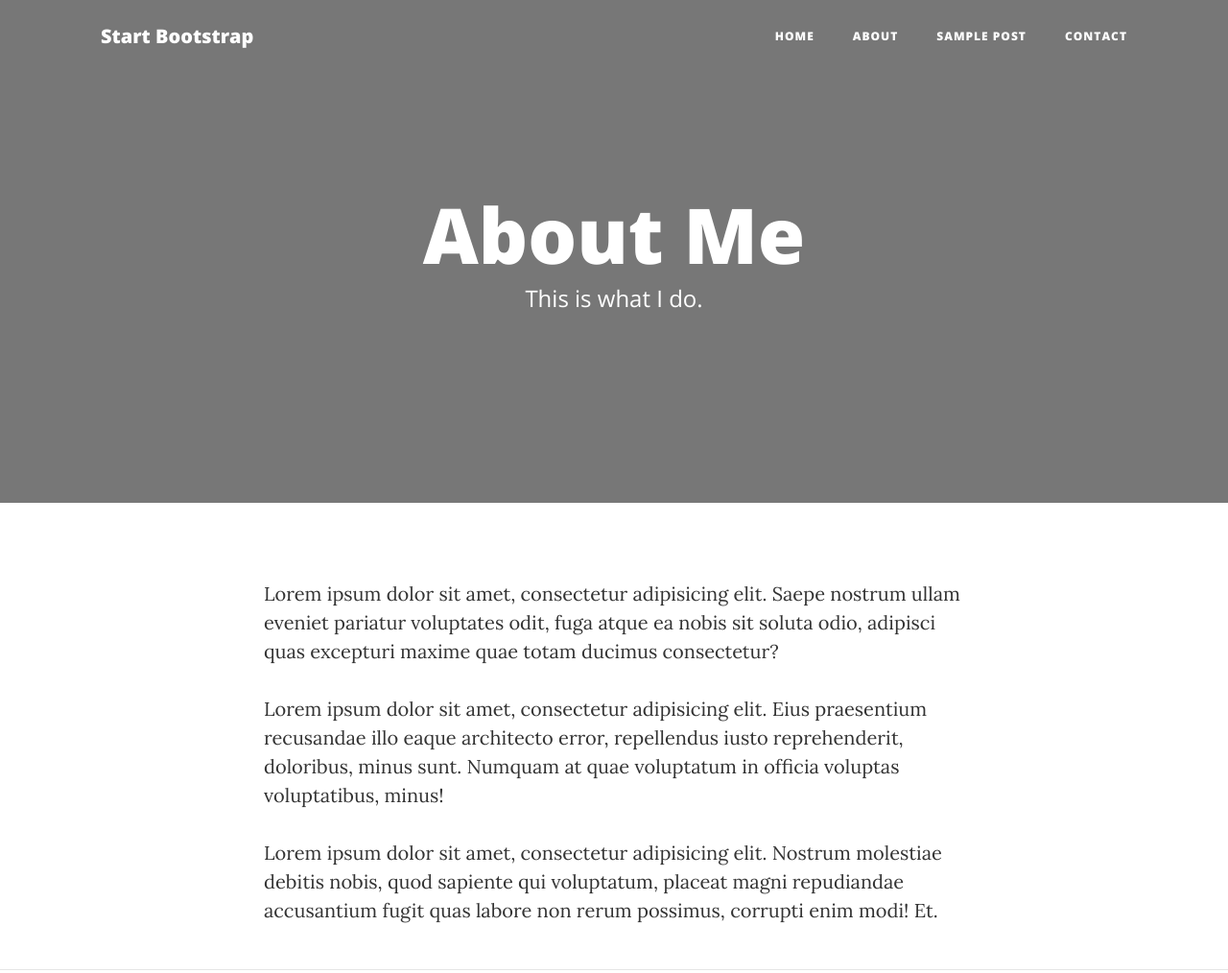
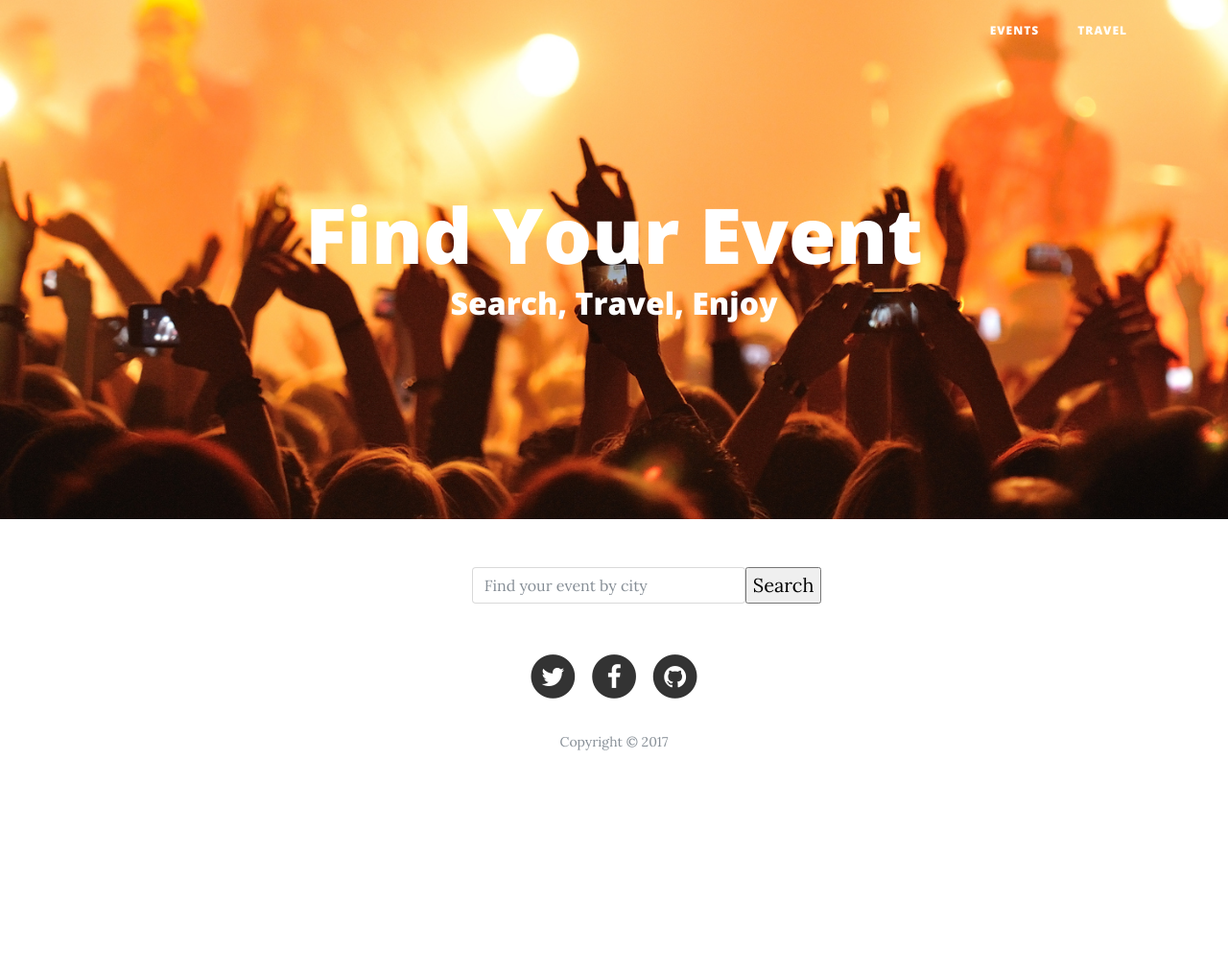
Before and after one commit to andyymontenegro/TravelLog, a website: page travel.html in a window 1280 px wide. Shown: the top 1014 px of the page at 96% size. After the commit the page ends 849 px from the top, so only its background shows below. Drawn offline with nearby package versions, Linux system fonts and the light colour scheme.

Commit message:
fixed travel page

```diff
--- a/travel.html
+++ b/travel.html
@@ -8,7 +8,7 @@
     <meta name="description" content="">
     <meta name="author" content="">
 
-    <title>Clean Blog - Start Bootstrap Theme</title>
+    <title>Find Events</title>
 
     <!-- Bootstrap core CSS -->
     <link href="vendor/bootstrap/css/bootstrap.min.css" rel="stylesheet">
@@ -28,7 +28,6 @@
     <!-- Navigation -->
     <nav class="navbar navbar-expand-lg navbar-light fixed-top" id="mainNav">
       <div class="container">
-        <a class="navbar-brand" href="index.html">Start Bootstrap</a>
         <button class="navbar-toggler navbar-toggler-right" type="button" data-toggle="collapse" data-target="#navbarResponsive" aria-controls="navbarResponsive" aria-expanded="false" aria-label="Toggle navigation">
           Menu
           <i class="fa fa-bars"></i>
@@ -36,16 +35,10 @@
         <div class="collapse navbar-collapse" id="navbarResponsive">
           <ul class="navbar-nav ml-auto">
             <li class="nav-item">
-              <a class="nav-link" href="index.html">Home</a>
+              <a class="nav-link" href="index.html">Events</a>
             </li>
             <li class="nav-item">
-              <a class="nav-link" href="about.html">About</a>
-            </li>
-            <li class="nav-item">
-              <a class="nav-link" href="post.html">Sample Post</a>
-            </li>
-            <li class="nav-item">
-              <a class="nav-link" href="contact.html">Contact</a>
+              <a class="nav-link" href="travel.html">Travel</a>
             </li>
           </ul>
         </div>
@@ -53,13 +46,15 @@
     </nav>
 
     <!-- Page Header -->
-    <header class="masthead" style="background-image: url('img/about-bg.jpg')">
+    <header class="masthead" style="background-image: url('img/concert2.jpg')">
       <div class="container">
         <div class="row">
           <div class="col-lg-8 col-md-10 mx-auto">
-            <div class="page-heading">
-              <h1>About Me</h1>
-              <span class="subheading">This is what I do.</span>
+            <div class="site-heading">
+              <h1>Find Your Event</h1>
+              <div class="subheading">
+                <h2>Search, Travel, Enjoy</h2>
+              </div>
             </div>
           </div>
         </div>
@@ -69,15 +64,13 @@
     <!-- Main Content -->
     <div class="container">
       <div class="row">
-        <div class="col-lg-8 col-md-10 mx-auto">
-          <p>Lorem ipsum dolor sit amet, consectetur adipisicing elit. Saepe nostrum ullam eveniet pariatur voluptates odit, fuga atque ea nobis sit soluta odio, adipisci quas excepturi maxime quae totam ducimus consectetur?</p>
-          <p>Lorem ipsum dolor sit amet, consectetur adipisicing elit. Eius praesentium recusandae illo eaque architecto error, repellendus iusto reprehenderit, doloribus, minus sunt. Numquam at quae voluptatum in officia voluptas voluptatibus, minus!</p>
-          <p>Lorem ipsum dolor sit amet, consectetur adipisicing elit. Nostrum molestiae debitis nobis, quod sapiente qui voluptatum, placeat magni repudiandae accusantium fugit quas labore non rerum possimus, corrupti enim modi! Et.</p>
-        </div>
+
+        <input type="search" name="" id="input" placeholder="Find your event by city" class="form-control" value="" required="required" title="" style= "width:25%; margin-left: 37%" >
+        <button id ="bandSearch">Search</button>
       </div>
     </div>
 
-    <hr>
+
 
     <!-- Footer -->
     <footer>
@@ -110,7 +103,7 @@
                 </a>
               </li>
             </ul>
-            <p class="copyright text-muted">Copyright &copy; Your Website 2017</p>
+            <p class="copyright text-muted">Copyright &copy; 2017</p>
           </div>
         </div>
       </div>
@@ -120,6 +113,7 @@
     <script src="vendor/jquery/jquery.min.js"></script>
     <script src="vendor/popper/popper.min.js"></script>
     <script src="vendor/bootstrap/js/bootstrap.min.js"></script>
+    <script src="js/travel.js"></script>
 
     <!-- Custom scripts for this template -->
     <script src="js/clean-blog.min.js"></script>
```
